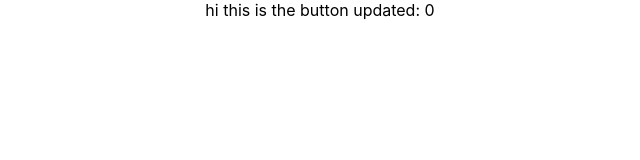
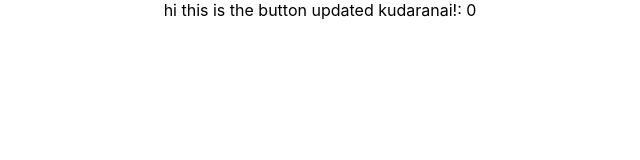
Before and after one commit to sr-webcode/react-testing-crash, a React (Create React App) app: page / in a window 1280 px wide. Shown: the top 160 px of the page, without its empty margins (320-960 px from the left). Built offline with nearby package versions, Linux system fonts and the light colour scheme.

Commit message:
revert changes to fix pipeline

```diff
--- a/src/components/Button/index.tsx
+++ b/src/components/Button/index.tsx
@@ -1,5 +1,5 @@
 const Button: React.FC = () => {
-  const my_fav_number = 0
-  return <div>hi this is the button updated: {my_fav_number}</div>
+  const myFavNumber = 0
+  return <div>hi this is the button updated kudaranai!: {myFavNumber}</div>
 }
 export default Button
```
Also changed, not shown: 1 other file (tests, documents, lock files or other folders).
